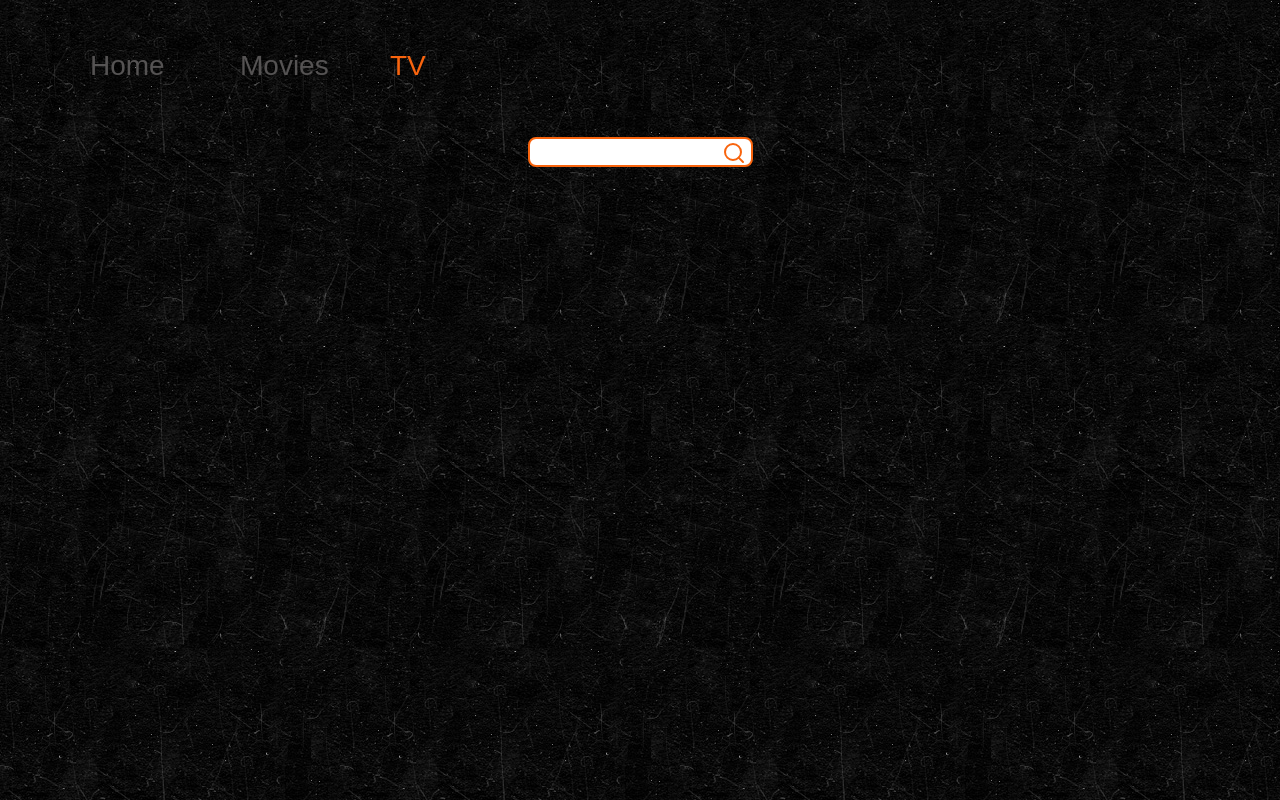
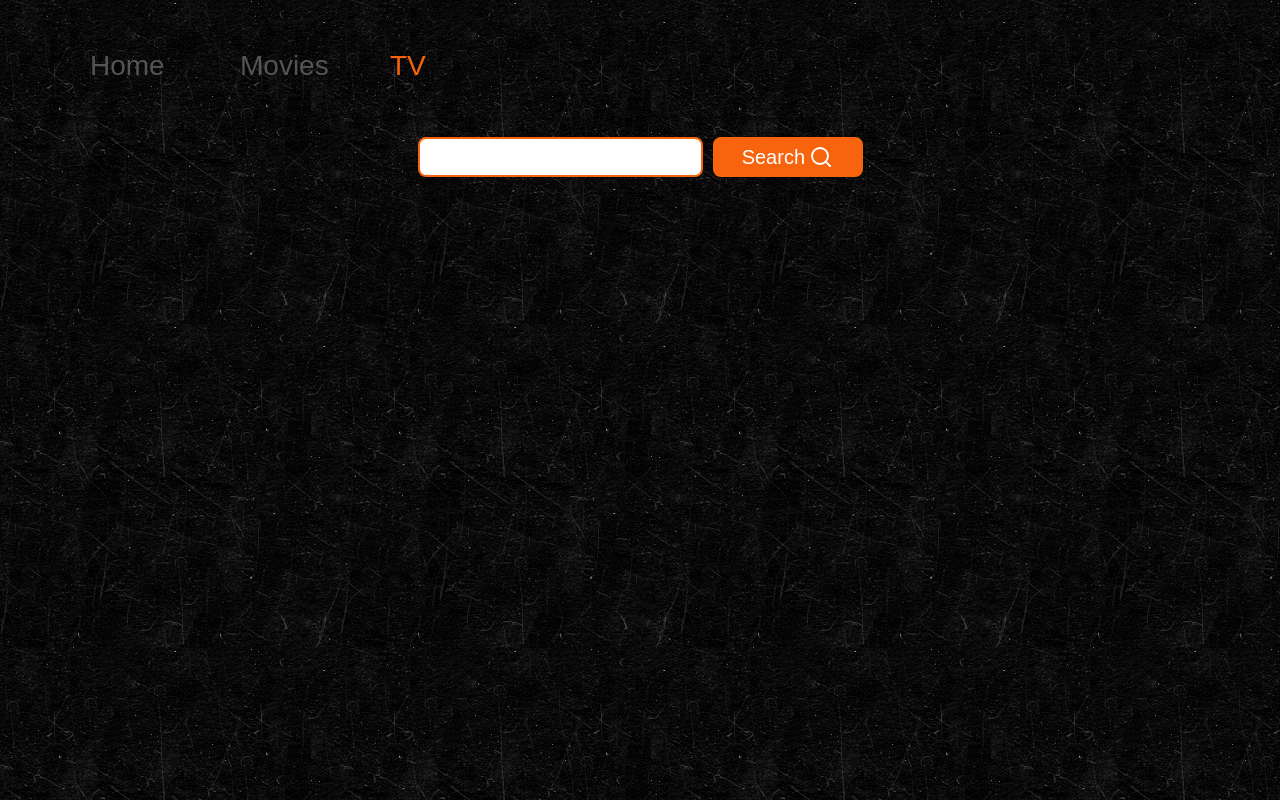
Before and after one commit to Irina-Koksharova/my-cinema, a React (Create React App) app: page /tv in a window 1280 px wide. Built offline with nearby package versions, Linux system fonts and the light colour scheme.

Commit message:
Adds Button for search (desktop)

```diff
--- a/public/index.html
+++ b/public/index.html
@@ -3,7 +3,10 @@
   <head>
     <meta charset="utf-8" />
     <link rel="icon" href="%PUBLIC_URL%/favicon.ico" />
-    <meta name="viewport" content="width=device-width, initial-scale=1" />
+    <meta
+      name="viewport"
+      content="width=device-width, initial-scale=1, user-scalable=no"
+    />
     <meta name="theme-color" content="#000000" />
     <meta
       name="description"
--- a/src/components/App/App.jsx
+++ b/src/components/App/App.jsx
@@ -42,7 +42,7 @@ const App = () => {
           </Switch>
         </Suspense>
 
-        <ToastContainer style={{position: 'static'}} autoClose={3000} />
+        <ToastContainer style={{position: 'static', width: '100%'}} autoClose={3000} />
       </Container>
 
      </QueryClientProvider>
--- /dev/null
+++ b/src/components/Button/Button.jsx
@@ -0,0 +1,9 @@
+import { ButtonStyled } from './Button.styled';
+
+const Button = ({ children }) => {
+  return (
+    <ButtonStyled>{children}</ButtonStyled>
+  );
+};
+
+export default Button;
--- /dev/null
+++ b/src/components/Button/Button.styled.js
@@ -0,0 +1,23 @@
+import styled from 'styled-components';
+
+const ButtonStyled = styled.button`
+  display: flex;
+  justify-content: space-around;
+  align-items: center;
+  min-width: 150px;
+  min-height: 40px;
+  margin: 0;
+  padding: 5px 25px;
+  background-color: rgb(248, 100, 14);
+  color: white;
+  font-size: 20px;
+  border: 2px solid rgb(248, 100, 14);
+  border-radius: 8px;
+  outline: none;
+  cursor: pointer;
+
+  &:hover {
+    transform: scale(1.01);
+  }`;
+
+export { ButtonStyled };
--- /dev/null
+++ b/src/components/Button/index.js
@@ -0,0 +1 @@
+export { default } from './Button';
--- a/src/components/SearchBar/SearchBar.jsx
+++ b/src/components/SearchBar/SearchBar.jsx
@@ -1,15 +1,19 @@
-import { useState } from 'react';
+import { useState, useContext } from 'react';
 import { FiSearch } from 'react-icons/fi';
-import IconButton from 'components/IconButton';
+import { breakpoints } from 'styles/variables';
+import { sizeContext } from 'context/size/SizeContextProvider';
 import {
   FormStyled,
   LabelStyled,
   InputStyled,
   ContainerButtonStyled
 } from './SearchBar.styled';
+import IconButton from 'components/IconButton';
+import Button from 'components/Button';
 
 const SearchBar = ({ onSubmit }) => {
   const [searchQuery, setSearchQuery] = useState('');
+  const { width } = useContext(sizeContext);
 
   const handleSubmitForm = e => {
     e.preventDefault();
@@ -27,11 +31,16 @@ const SearchBar = ({ onSubmit }) => {
           }}
         ></InputStyled>
       </LabelStyled>
-      <ContainerButtonStyled>
-        <IconButton>
-          <FiSearch size={'1.5em'} color={'rgb(248, 100, 14)'} />
-        </IconButton>
-      </ContainerButtonStyled>
+      {width < breakpoints.main.decktop
+        ? <ContainerButtonStyled>
+          <IconButton>
+            <FiSearch size={'1.5em'} color={'rgb(248, 100, 14)'} />
+          </IconButton>
+        </ContainerButtonStyled>
+        : <Button>
+          Search
+          <FiSearch size={'1.2em'} color={'rgb(255, 255, 255)'} />
+        </Button>}
     </FormStyled>
   );
 };
--- a/src/components/SearchBar/SearchBar.styled.js
+++ b/src/components/SearchBar/SearchBar.styled.js
@@ -1,15 +1,29 @@
 import styled from 'styled-components';
+import { breakpoints } from 'styles/variables';
+
+const { main } = breakpoints;
 
 const FormStyled = styled.form`
  position: relative;
  margin-left: auto;
  margin-right: auto;
  width: 225px;
+
+  @media screen and (min-width: ${main.decktop}px) {
+	  display: flex;
+    justify-content: center;
+    width: 100%;
+	}
 `;
 
 const LabelStyled = styled.label`
   display: block;
-  height: 30px;`;
+  height: 30px;
+
+  @media screen and (min-width: ${main.decktop}px) {
+		min-height: 40px;
+    margin-right: 10px;
+	}`;
 
 const InputStyled = styled.input`
   width: 100%;
@@ -23,7 +37,12 @@ const InputStyled = styled.input`
 
   &:focus {
     transform: scale(1.01);
-  }`;
+  }
+
+  @media screen and (min-width: ${main.decktop}px) {
+	  font-size: 20px;
+    padding: 8px;
+	}`;
 
 const ContainerButtonStyled = styled.div`
   position: absolute;
--- a/src/components/SortSelector/SortSelector.jsx
+++ b/src/components/SortSelector/SortSelector.jsx
@@ -2,26 +2,32 @@ import { makeStyles } from '@material-ui/core/styles';
 import FormControl from '@material-ui/core/FormControl';
 import Select from '@material-ui/core/Select';
 import MenuItem from '@material-ui/core/MenuItem';
+import { ContainerStyled } from './SortSelector.styled';
 
 const useStyles = makeStyles((theme) => ({
     root: {
-    width: 150,
+    width: '100%',
+    height: '100%',
     margin: 0,
     marginTop: 10,
     "& .MuiInputBase-root": {
-      color: 'inherit'
+      width: '100%',
+      height: '100%',
+      color: 'inherit',
+      borderRadius: 8,
     },
     "& .MuiOutlinedInput-input": {
       display: 'flex',
       alignItems: 'center',
-      height: 30,
+      width: '100%',
+      height: '100%',
       padding: 0,
       paddingLeft: 5,
       backgroundColor: 'white'
     },
     "& .MuiOutlinedInput-root .MuiOutlinedInput-notchedOutline": {
       border: '2px solid rgb(248, 100, 14)',
-    },
+    }
   }
 }));
 
@@ -29,7 +35,8 @@ const SortSelector = ({ options, onChange, value }) => {
   const classes = useStyles();
 
   return (
-    <FormControl variant="outlined" className={classes.root}>
+    <ContainerStyled>
+      <FormControl variant="outlined" className={classes.root}>
       <Select
         value={value}
         onChange={onChange}
@@ -39,6 +46,7 @@ const SortSelector = ({ options, onChange, value }) => {
         ))}
       </Select>
     </FormControl>
+    </ContainerStyled>
   );
 }
 
--- /dev/null
+++ b/src/components/SortSelector/SortSelector.styled.js
@@ -0,0 +1,21 @@
+import styled from 'styled-components';
+import { breakpoints } from 'styles/variables';
+
+const { main } = breakpoints;
+
+const ContainerStyled = styled.div`
+width: 130px;
+height: 50px;
+padding: 10px;
+
+@media screen and (min-width: ${main.tablet}px) {
+	margin-right: 0px;
+    margin-left: auto;
+}
+
+@media screen and (min-width: ${main.decktop}px) {
+	width: 200px;
+    height: 60px;
+}`;
+
+export { ContainerStyled };
--- a/src/index.css
+++ b/src/index.css
@@ -15,10 +15,10 @@ a {
 }
 
 .Toastify {
-  position: absolute;
-  top: 50%;
+  position: fixed;
+  top: 170px;
   left: 50%;
-  transform: translate(-50%, -50%);
+  transform: translate(-50%, 0%);
   width: 320px;
   height: 100px;
 }
--- a/src/views/MoviesPage/MoviesPage.jsx
+++ b/src/views/MoviesPage/MoviesPage.jsx
@@ -2,6 +2,7 @@ import { useState, useEffect } from 'react';
 import { useHistory, useLocation } from 'react-router-dom';
 import { useQuery } from 'react-query';
 import { MdArrowUpward } from 'react-icons/md';
+import { FiSearch } from 'react-icons/fi';
 import { fetchSearchingShow } from 'services/api-movies';
 import { scrollTo } from 'services/scroll';
 import {
```
